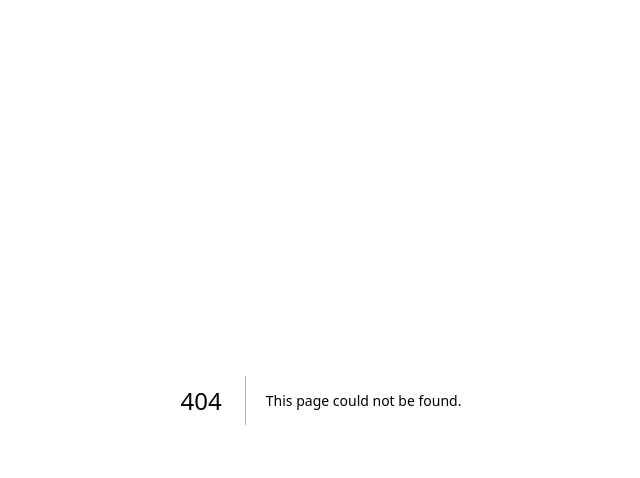
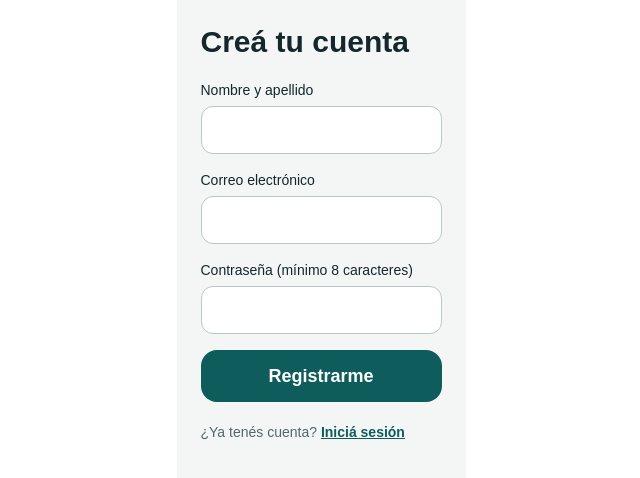
Before and after one commit to brianpelli/NeaX, a Next.js app: page /registro in a window 1280 px wide. Before the commit this address had no page. Shown: the top 478 px of the page, without its empty margins (319-959 px from the left). Built offline with nearby package versions, Linux system fonts and the light colour scheme.

Commit message:
Registro e inicio de sesión

```diff
--- /dev/null
+++ b/app/api/test/route.ts
@@ -0,0 +1,9 @@
+import { createClient } from "@/lib/supabase/server";
+
+export async function GET() {
+  const supabase = await createClient();
+  const { data, error } = await supabase
+    .from("categories")
+    .select("name, grupo");
+  return Response.json({ data, error });
+}
--- /dev/null
+++ b/app/login/page.tsx
@@ -0,0 +1,83 @@
+"use client";
+
+import { useState } from "react";
+import { useRouter } from "next/navigation";
+import Link from "next/link";
+import { createClient } from "@/lib/supabase/client";
+
+export default function LoginPage() {
+  const router = useRouter();
+  const [email, setEmail] = useState("");
+  const [password, setPassword] = useState("");
+  const [error, setError] = useState<string | null>(null);
+  const [loading, setLoading] = useState(false);
+
+  async function handleSubmit(e: React.FormEvent<HTMLFormElement>) {
+    e.preventDefault();
+    setError(null);
+    setLoading(true);
+
+    const supabase = createClient();
+    const { error } = await supabase.auth.signInWithPassword({
+      email,
+      password,
+    });
+
+    setLoading(false);
+    if (error) {
+      setError("Correo o contraseña incorrectos.");
+      return;
+    }
+    router.push("/");
+    router.refresh();
+  }
+
+  const inputClass =
+    "h-12 rounded-xl border border-[#b9c7c7] bg-white px-4 text-base text-[#14272b]";
+
+  return (
+    <main className="mx-auto flex min-h-screen max-w-md flex-col gap-5 bg-[#f4f6f6] p-6 text-[#14272b]">
+      <h1 className="text-3xl font-bold">Iniciar sesión</h1>
+
+      <form onSubmit={handleSubmit} className="flex flex-col gap-4">
+        <label className="flex flex-col gap-1.5 text-sm font-medium">
+          Correo electrónico
+          <input
+            type="email"
+            className={inputClass}
+            value={email}
+            onChange={(e) => setEmail(e.target.value)}
+            required
+          />
+        </label>
+        <label className="flex flex-col gap-1.5 text-sm font-medium">
+          Contraseña
+          <input
+            type="password"
+            className={inputClass}
+            value={password}
+            onChange={(e) => setPassword(e.target.value)}
+            required
+          />
+        </label>
+
+        {error && <p className="text-sm text-red-700">{error}</p>}
+
+        <button
+          type="submit"
+          disabled={loading}
+          className="h-13 rounded-2xl bg-[#0f5c5c] text-lg font-bold text-white disabled:opacity-60"
+        >
+          {loading ? "Entrando..." : "Entrar"}
+        </button>
+      </form>
+
+      <p className="text-sm text-[#55666a]">
+        ¿Todavía no tenés cuenta?{" "}
+        <Link href="/registro" className="font-bold text-[#0f5c5c] underline">
+          Registrate
+        </Link>
+      </p>
+    </main>
+  );
+}
--- a/app/page.tsx
+++ b/app/page.tsx
@@ -1,69 +1,13 @@
-import Image from "next/image";
+import AuthStatus from "@/components/AuthStatus";
 
 export default function Home() {
   return (
-    <div className="flex flex-col flex-1 items-center justify-center bg-zinc-50 font-sans dark:bg-black">
-      <main className="flex flex-1 w-full max-w-3xl flex-col items-center justify-between py-32 px-16 bg-white dark:bg-black sm:items-start">
-        <Image
-          className="dark:invert h-5 w-[100px]"
-          src="/next.svg"
-          alt="Next.js logo"
-          width={100}
-          height={20}
-          priority
-        />
-        <div className="flex flex-col items-center gap-6 text-center sm:items-start sm:text-left">
-          <h1 className="max-w-xs text-3xl font-semibold leading-10 tracking-tight text-black dark:text-zinc-50">
-            To get started, edit the{" "}
-            <code className="rounded bg-black/[.06] px-1.5 py-0.5 font-mono text-[0.9em] dark:bg-white/[.08]">
-              page.tsx
-            </code>{" "}
-            file.
-          </h1>
-          <p className="max-w-md text-lg leading-8 text-zinc-600 dark:text-zinc-400">
-            Looking for a starting point or more instructions? Head over to{" "}
-            <a
-              href="https://vercel.com/templates?framework=next.js&utm_source=create-next-app&utm_medium=appdir-template-tw&utm_campaign=create-next-app"
-              className="font-medium text-zinc-950 dark:text-zinc-50"
-            >
-              Templates
-            </a>{" "}
-            or the{" "}
-            <a
-              href="https://nextjs.org/learn?utm_source=create-next-app&utm_medium=appdir-template-tw&utm_campaign=create-next-app"
-              className="font-medium text-zinc-950 dark:text-zinc-50"
-            >
-              Learning
-            </a>{" "}
-            center.
-          </p>
-        </div>
-        <div className="flex flex-col gap-4 text-base font-medium sm:flex-row">
-          <a
-            className="flex h-12 w-full items-center justify-center gap-2 rounded-full bg-foreground px-5 text-background transition-colors hover:bg-[#383838] dark:hover:bg-[#ccc] md:w-[158px]"
-            href="https://vercel.com/new?utm_source=create-next-app&utm_medium=appdir-template-tw&utm_campaign=create-next-app"
-            target="_blank"
-            rel="noopener noreferrer"
-          >
-            <Image
-              className="dark:invert h-[14px] w-4"
-              src="/vercel.svg"
-              alt="Vercel logomark"
-              width={16}
-              height={14}
-            />
-            Deploy Now
-          </a>
-          <a
-            className="flex h-12 w-full items-center justify-center rounded-full border border-solid border-black/[.08] px-5 transition-colors hover:border-transparent hover:bg-black/[.04] dark:border-white/[.145] dark:hover:bg-[#1a1a1a] md:w-[158px]"
-            href="https://nextjs.org/docs?utm_source=create-next-app&utm_medium=appdir-template-tw&utm_campaign=create-next-app"
-            target="_blank"
-            rel="noopener noreferrer"
-          >
-            Documentation
-          </a>
-        </div>
-      </main>
-    </div>
+    <main className="mx-auto flex min-h-screen max-w-md flex-col gap-6 bg-[#f4f6f6] p-6 text-[#14272b]">
+      <h1 className="text-3xl font-bold">[Nombre de la app]</h1>
+      <p className="text-[#55666a]">
+        Encontrá profesionales y oficios de confianza.
+      </p>
+      <AuthStatus />
+    </main>
   );
 }
--- /dev/null
+++ b/app/registro/page.tsx
@@ -0,0 +1,96 @@
+"use client";
+
+import { useState } from "react";
+import { useRouter } from "next/navigation";
+import Link from "next/link";
+import { createClient } from "@/lib/supabase/client";
+
+export default function RegistroPage() {
+  const router = useRouter();
+  const [fullName, setFullName] = useState("");
+  const [email, setEmail] = useState("");
+  const [password, setPassword] = useState("");
+  const [error, setError] = useState<string | null>(null);
+  const [loading, setLoading] = useState(false);
+  const [message, setMessage] = useState<string | null>(null);
+
+  async function handleSubmit(e: React.FormEvent<HTMLFormElement>) {
+    e.preventDefault();
+    setError(null);
+    setLoading(true);
+
+    const supabase = createClient();
+    const { error } = await supabase.auth.signUp({
+      email,
+      password,
+      options: { data: { full_name: fullName } },
+    });
+
+    setLoading(false);
+    if (error) {
+      setError(error.message);
+      return;
+    }
+    router.push("/");
+    router.refresh();
+  }
+
+  const inputClass =
+    "h-12 rounded-xl border border-[#b9c7c7] bg-white px-4 text-base text-[#14272b]";
+
+  return (
+    <main className="mx-auto flex min-h-screen max-w-md flex-col gap-5 bg-[#f4f6f6] p-6 text-[#14272b]">
+      <h1 className="text-3xl font-bold">Creá tu cuenta</h1>
+
+      <form onSubmit={handleSubmit} className="flex flex-col gap-4">
+        <label className="flex flex-col gap-1.5 text-sm font-medium">
+          Nombre y apellido
+          <input
+            className={inputClass}
+            value={fullName}
+            onChange={(e) => setFullName(e.target.value)}
+            required
+          />
+        </label>
+        <label className="flex flex-col gap-1.5 text-sm font-medium">
+          Correo electrónico
+          <input
+            type="email"
+            className={inputClass}
+            value={email}
+            onChange={(e) => setEmail(e.target.value)}
+            required
+          />
+        </label>
+        <label className="flex flex-col gap-1.5 text-sm font-medium">
+          Contraseña (mínimo 8 caracteres)
+          <input
+            type="password"
+            minLength={8}
+            className={inputClass}
+            value={password}
+            onChange={(e) => setPassword(e.target.value)}
+            required
+          />
+        </label>
+
+        {error && <p className="text-sm text-red-700">{error}</p>}
+
+        <button
+          type="submit"
+          disabled={loading}
+          className="h-13 rounded-2xl bg-[#0f5c5c] text-lg font-bold text-white disabled:opacity-60"
+        >
+          {loading ? "Creando cuenta..." : "Registrarme"}
+        </button>
+      </form>
+
+      <p className="text-sm text-[#55666a]">
+        ¿Ya tenés cuenta?{" "}
+        <Link href="/login" className="font-bold text-[#0f5c5c] underline">
+          Iniciá sesión
+        </Link>
+      </p>
+    </main>
+  );
+}
--- /dev/null
+++ b/components/AuthStatus.tsx
@@ -0,0 +1,62 @@
+"use client";
+
+import { useEffect, useState } from "react";
+import Link from "next/link";
+import type { User } from "@supabase/supabase-js";
+import { createClient } from "@/lib/supabase/client";
+
+export default function AuthStatus() {
+  const [user, setUser] = useState<User | null>(null);
+  const [ready, setReady] = useState(false);
+
+  useEffect(() => {
+    const supabase = createClient();
+
+    supabase.auth.getUser().then(({ data }) => {
+      setUser(data.user);
+      setReady(true);
+    });
+
+    const {
+      data: { subscription },
+    } = supabase.auth.onAuthStateChange((_event, session) => {
+      setUser(session?.user ?? null);
+    });
+
+    return () => subscription.unsubscribe();
+  }, []);
+
+  if (!ready) return null;
+
+  if (user) {
+    const name = user.user_metadata?.full_name ?? user.email;
+    return (
+      <div className="flex flex-col gap-3">
+        <p className="text-lg">Hola, {name}</p>
+        <button
+          onClick={() => createClient().auth.signOut()}
+          className="h-12 rounded-2xl border border-[#0f5c5c] font-bold text-[#0f5c5c]"
+        >
+          Cerrar sesión
+        </button>
+      </div>
+    );
+  }
+
+  return (
+    <div className="flex flex-col gap-3">
+      <Link
+        href="/registro"
+        className="flex h-12 items-center justify-center rounded-2xl bg-[#0f5c5c] font-bold text-white"
+      >
+        Registrarme
+      </Link>
+      <Link
+        href="/login"
+        className="flex h-12 items-center justify-center rounded-2xl border border-[#0f5c5c] font-bold text-[#0f5c5c]"
+      >
+        Iniciar sesión
+      </Link>
+    </div>
+  );
+}
--- a/next.config.ts
+++ b/next.config.ts
@@ -2,6 +2,7 @@ import type { NextConfig } from "next";
 
 const nextConfig: NextConfig = {
   /* config options here */
+  allowedDevOrigins: ["192.168.0.91"],
   experimental: {
     agentFeedback: true,
   },
```
